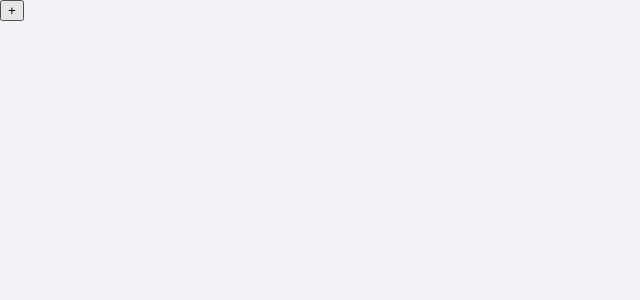
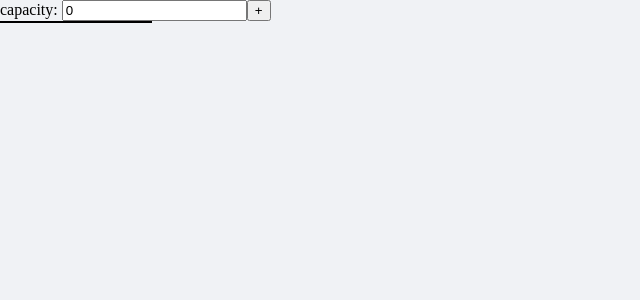
Before and after one commit to CraftyDragon678/study-data-structure-visualize, a React (Create React App) app: page /stack in a window 1280 px wide. Shown: the top 300 px of the page, without its empty margins (0-640 px from the left). Built offline with nearby package versions, Linux system fonts and the light colour scheme; a web font is replaced by a local one.

Commit message:
feat: make container for stack, capacity

```diff
--- a/src/pages/Stack.tsx
+++ b/src/pages/Stack.tsx
@@ -1,8 +1,15 @@
+import styled from "@emotion/styled";
 import React, { useState } from "react";
+import ColumnContainer from "../components/ColumnContainer";
 import Element from "../components/Element";
 import { ElementProps } from "../types/element";
 
+const StackContainer = styled(ColumnContainer)`
+  flex-direction: column-reverse;
+`;
+
 export default () => {
+  const [capacity, setCapacity] = useState(0);
   const [arr, setArr] = useState<ElementProps[]>([]);
 
   const add = () => {
@@ -15,10 +22,14 @@ export default () => {
 
   return (
     <>
-      {arr.map((v) => (
-        <Element key={v.key} style={{ backgroundColor: `#${v.color}`}} >{v.val}</Element>
-      ))}
+      <label>capacity: </label>
+      <input type="number" value={capacity} onChange={(e) => !isNaN(+e.target.value) && setCapacity(+e.target.value)} />
       <button onClick={add}>+</button>
+      <StackContainer height={capacity}>
+        {arr.map((v) => (
+          <Element key={v.key} style={{ backgroundColor: `#${v.color}`}} >{v.val}</Element>
+        ))}
+      </StackContainer>
     </>
   );
 };
```
